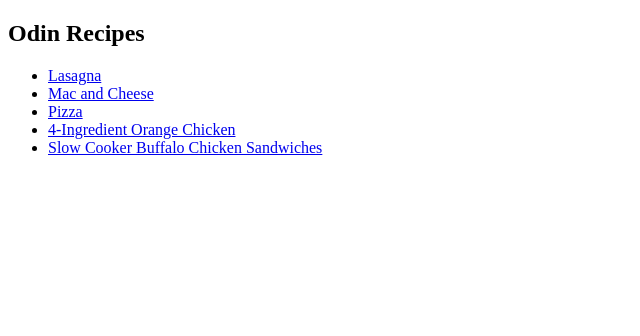
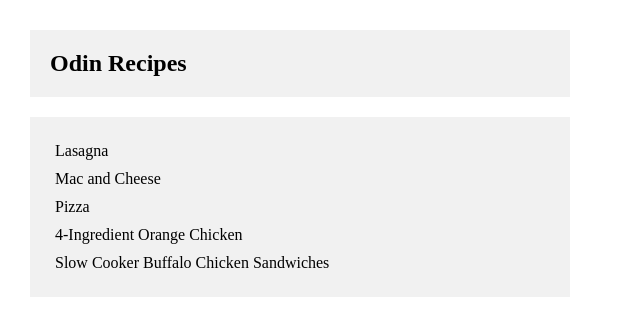
Before and after one commit to AlvinAbiliuse/odin-recipes, a plain HTML site: page index.html in a window 1280 px wide. Shown: the whole page, without its empty margins (0-640 px from the left). Drawn offline with Linux system fonts and the light colour scheme.

Commit message:
added css to index.html

```diff
--- a/index.html
+++ b/index.html
@@ -3,6 +3,7 @@
 	<head>
 		<meta charset="UTF-8">
 		<title>Odin Recipes</title>
+		<link rel="stylesheet" href="styles.css">
 	</head>
 	<body>
 		<h2>Odin Recipes</h2>
--- /dev/null
+++ b/styles.css
@@ -0,0 +1,34 @@
+
+body {
+	margin: 30px;
+}
+
+h2 {
+	padding: 20px;
+	background-color: #f1f1f1;
+	width: 500px;
+}
+
+ul {
+	background-color: #f1f1f1;
+	width: 500px;
+	padding: 20px
+}
+
+li {
+	list-style: none;
+	padding: 5px;
+}
+
+a {
+	text-decoration: none;
+	color: black;
+}
+
+a:hover {
+	color: blue;
+}
+
+a:visited {
+	color: red;
+}
```
